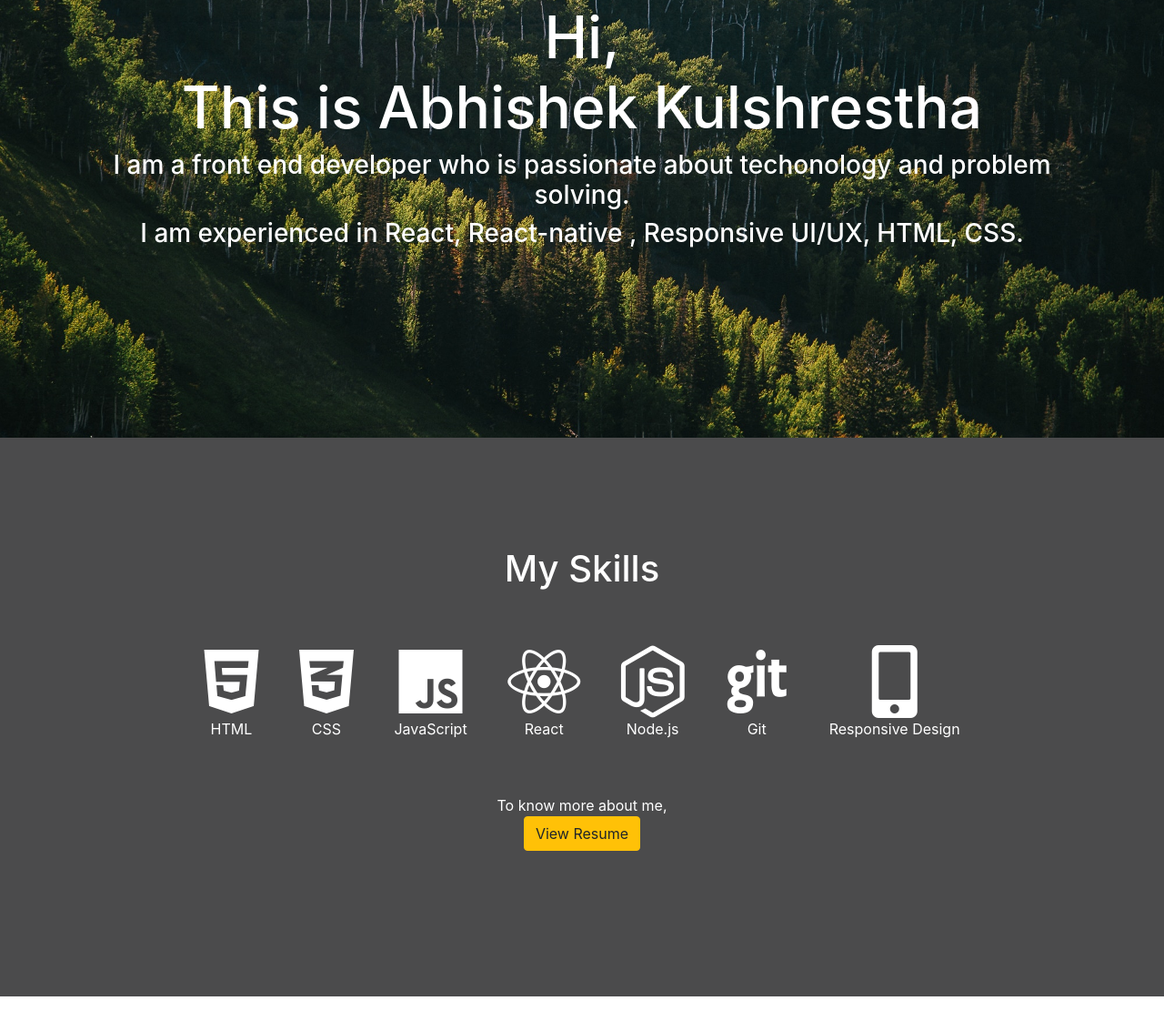
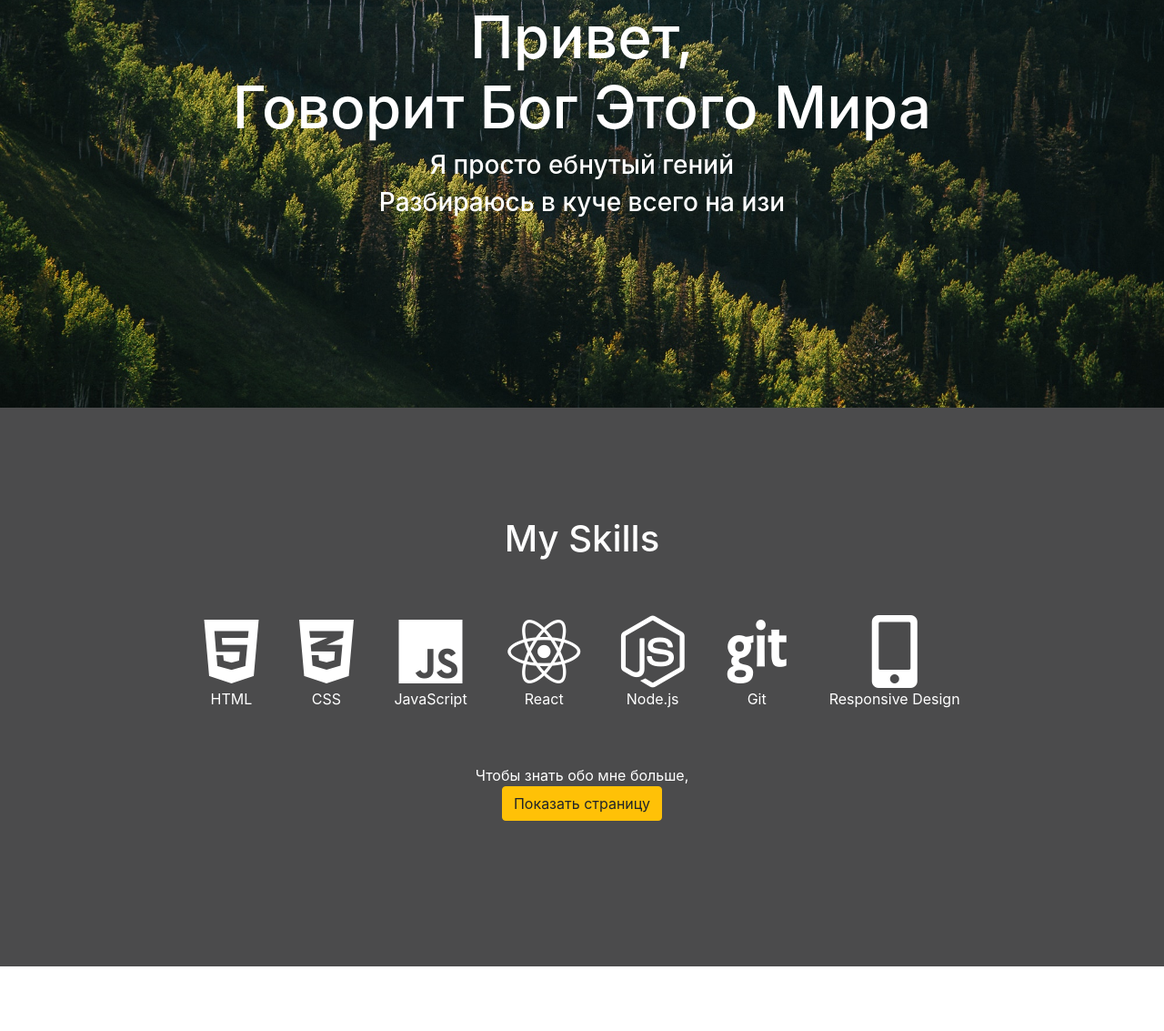
Before and after one commit to dayDream13er/siteboga, a website: page index.html in a window 1280 px wide. Shown: the part 297-1430 px from the top of the page at 91% size. Drawn offline with nearby package versions, Linux system fonts and the light colour scheme.

Commit message:
Update index.html

```diff
--- a/index.html
+++ b/index.html
@@ -13,7 +13,7 @@
 
 
 
-    <title>Abhishek Kulshrestha</title>
+    <title>Джерелей Никита</title>
   </head>
   <body data-spy="scroll" data-target="#navbar-menu" data-offset="50">
 
@@ -47,9 +47,9 @@
         <div id="one" class="banner-area">
           <div class="intro-text container">
 
-              <h1 class="banner-area-headline">Hi, <br>This is Abhishek Kulshrestha</h1>
-              <h3>I am a front end developer who is passionate about techonology and problem solving.</h3>
-              <h3>I am experienced in React, React-native , Responsive UI/UX, HTML, CSS.</h3>
+              <h1 class="banner-area-headline">Привет, <br>Говорит Бог Этого Мира</h1>
+              <h3>Я просто ебнутый гений</h3>
+              <h3>Разбираюсь в куче всего на изи</h3>
           </div>
 
 
@@ -61,102 +61,7 @@
                     <h1 class="headings">My Work</h1>
                 </div>
             </div> -->
-                <!-- ____________________________Project 1_______________________________________________ -->
-            <!-- <div class="row">
-                <div class="col-md-4 portfolio-img-container">
-                  <img class="portfolio-img" src="./images/Capture2.png" />
-                  <div class="middle">
-                    <h3>MovieRator</h3>
-                    <button class="btn btn-primary" data-toggle="modal" data-target="#modal1">Know more</button>
-                  </div>
-                  <div class="modal fade" id="modal1" tabindex="-1" role="dialog" aria-labelledby="exampleModalLabel" aria-hidden="true">
-                    <div class="modal-dialog" role="document">
-                      <div class="modal-content">
-                        <div class="modal-header">
-                          <h5 class="modal-title" id="exampleModalLabel">Movierator</h5>
 
-                          <button type="button" class="close" data-dismiss="modal" aria-label="Close">
-                            <span aria-hidden="true">&times;</span>
-                          </button>
-                        </div>
-                        <div class="modal-body">
-                            <span>A node.js cli to rate all movies in your folder according to the imdb ratings.</span>
-                          <img src="./images/Capture2.png" />
-                        </div>
-                        <div class="modal-footer">
-                          <button type="button" class="btn btn-secondary" data-dismiss="modal">Close</button>
-                          <a href="https://github.com/abhikulshrestha22/movierator"  class="btn btn-primary">View Code</a>
-                        </div>
-                      </div>
-                    </div>
-                  </div>
-                </div> -->
-                <!-- _______________________________Project 2_____________________________ -->
-
-                <!-- ____________________________Project 2_______________________________________________ -->
-                <!-- <div class="col-md-4 portfolio-img-container">
-                    <img class="portfolio-img" src="./images/Capture1.png" />
-                    <div class="middle">
-                      <h3>NotesApp</h3>
-                      <button class="btn btn-primary" data-toggle="modal" data-target="#modal2">Know more</button>
-                    </div>
-                    <div class="modal fade" id="modal2" tabindex="-1" role="dialog" aria-labelledby="exampleModalLabel" aria-hidden="true">
-                      <div class="modal-dialog" role="document">
-                        <div class="modal-content">
-                          <div class="modal-header">
-                            <h5 class="modal-title" id="exampleModalLabel">NotesApp</h5>
-
-                            <button type="button" class="close" data-dismiss="modal" aria-label="Close">
-                              <span aria-hidden="true">&times;</span>
-                            </button>
-                          </div>
-                          <div class="modal-body">
-                              <span>An app to write, read and delete notes.
-                                  This App is built using Node.js with Express using MongoDB at the backend.
-                                  The front end connects to the back end by sending AJAX requests through
-                                  JQuery</span>
-                                  <img src="./images/Capture1.png" />
-                          </div>
-                          <div class="modal-footer">
-                            <button type="button" class="btn btn-secondary" data-dismiss="modal">Close</button>
-                            <button type="button" class="btn btn-primary">View Code</button>
-                          </div>
-                        </div>
-                      </div>
-                    </div>
-                  </div> -->
-                  <!-- ____________________________Project 3_______________________________________________ -->
-                <!-- <div class="col-md-4 portfolio-img-container">
-                    <img class="portfolio-img" src="./images/Capture3.png" />
-                    <div class="middle">
-                      <h3>Wallpaper-App                        </h3>
-                      <button class="btn btn-primary" data-toggle="modal" data-target="#modal3">Know more</button>
-                    </div>
-                    <div class="modal fade" id="modal3" tabindex="-1" role="dialog" aria-labelledby="exampleModalLabel" aria-hidden="true">
-                      <div class="modal-dialog" role="document">
-                        <div class="modal-content">
-                          <div class="modal-header">
-                            <h5 class="modal-title" id="exampleModalLabel">Wallpaper-App
-                              </h5>
-
-                            <button type="button" class="close" data-dismiss="modal" aria-label="Close">
-                              <span aria-hidden="true">&times;</span>
-                            </button>
-                          </div>
-                          <div class="modal-body">
-                              <span>An electron app to change the wallpaper online based on Node.js.
-                                </span>
-                                <img src="./images/Capture3.png" />
-                          </div>
-                          <div class="modal-footer">
-                            <button type="button" class="btn btn-secondary" data-dismiss="modal">Close</button>
-                            <button type="button" class="btn btn-primary">View Code</button>
-                          </div>
-                        </div>
-                      </div>
-                    </div>
-                  </div>-->
-                <!-- </div>  -->
                 </div>
                     <!-- Button trigger modal -->
                   <div id="three"  class="dark-theme container-fluid section">
@@ -196,8 +101,8 @@
 
                           </div>
                           <div class=" col-lg-12 sub-section">
-                            To know more about me,<br>
-                            <a href="./resume.pdf" target="_blank" class="btn btn-warning">View Resume</a>
+                            Чтобы знать обо мне больше,<br>
+                            <a href="https://vk.com/dinamit_bom" target="_blank" class="btn btn-warning">Показать страницу</a>
                           </div>
                       </div>
 
@@ -281,7 +186,7 @@
 
     <script>
       typer(document.querySelector('#banner-text'),70)
-            .line('<h1>Welcome to my digital home!</h1>')
+            .line('<h1>Добро пожаловать на мою цифровую страницу!</h1>')
             .cursor({block: false, blink: 'hard', color: 'red'});
 
     </script>
```
